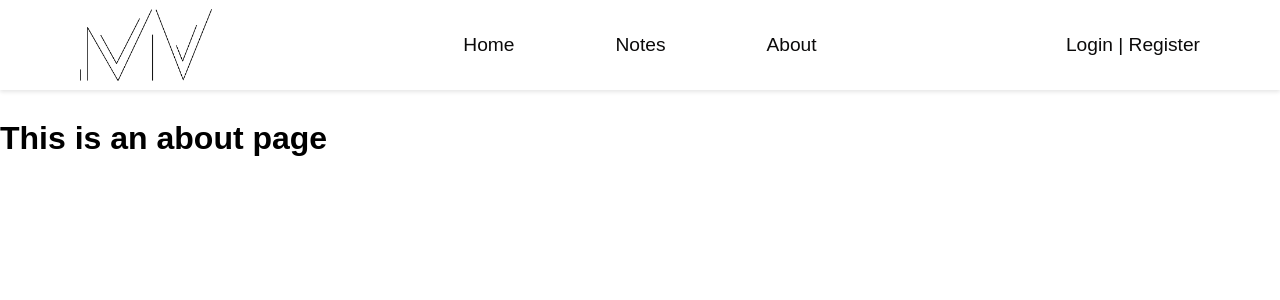
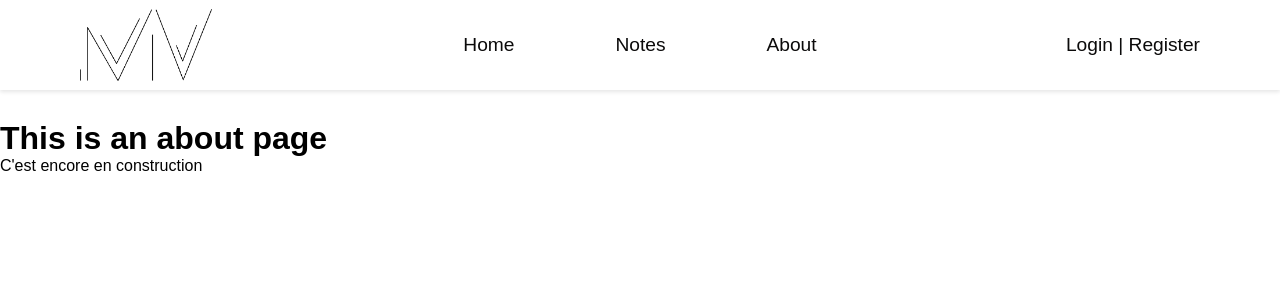
Before and after one commit to MaximeVives/BlocNote-Front, a Vue app: page /about in a window 1280 px wide. Shown: the top 300 px of the page. Built offline with nearby package versions, Linux system fonts and the light colour scheme.

Commit message:
Correct scroll

```diff
--- a/src/views/AboutView.vue
+++ b/src/views/AboutView.vue
@@ -1,6 +1,7 @@
 <template>
   <div class="about">
     <h1>This is an about page</h1>
+    <p>C'est encore en construction</p>
     <About />
   </div>
 </template>
--- a/src/views/NotesView.vue
+++ b/src/views/NotesView.vue
@@ -1,6 +1,7 @@
 <template>
   <div class="note">
     <h1>This is a note page</h1>
+    <p>C'est encore en construction</p>
     <Notes />
   </div>
 </template>
```
